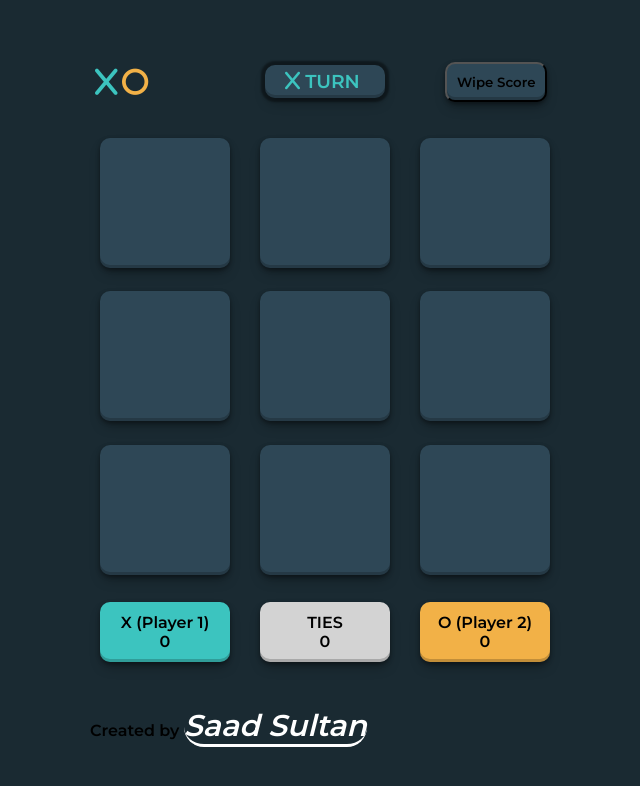
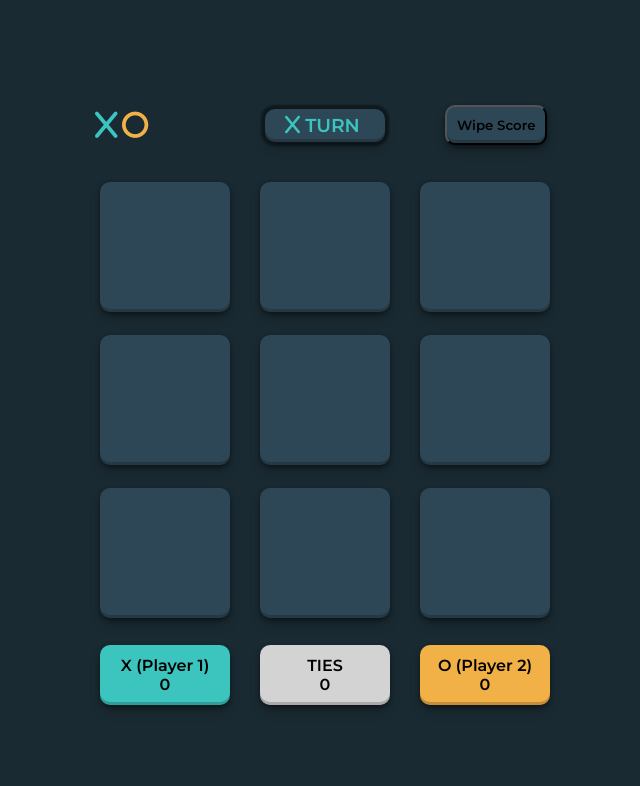
Before and after one commit to sadsultan/ACM-WebDev-Tasks, a plain HTML site: page Tic_Tac_Toe/index.html in a window 1280 px wide. Shown: the whole page, without its empty margins (315-955 px from the left). Drawn offline with Linux system fonts and the light colour scheme.

Commit message:
Removed Footer

```diff
--- a/Tic_Tac_Toe/index.html
+++ b/Tic_Tac_Toe/index.html
@@ -62,9 +62,6 @@
             </button>
         </div>
     </main>
-    <footer>
-        <p>Created by <a href="https://github.com/sadsultan">Saad Sultan</a></p>
-    </footer>
     <script src="script.js"></script>
 </body>
 </html>
--- a/Tic_Tac_Toe/style.css
+++ b/Tic_Tac_Toe/style.css
@@ -205,25 +205,3 @@ main {
 .player-two-score {
     background-color: #f2b147;
 }
-
-footer {
-    margin-top: 50px;
-}
-
-footer > p {
-    display: inline;
-    margin: 0 40px;
-}
-
-p > a {
-    text-decoration: none;
-    font-size: 30px;
-    color: white;
-    font-style: oblique;
-    border-bottom: 3px solid white;
-    border-radius: 25px;
-}
-
-p > a:hover {
-    color: #f2b147;
-}
```
